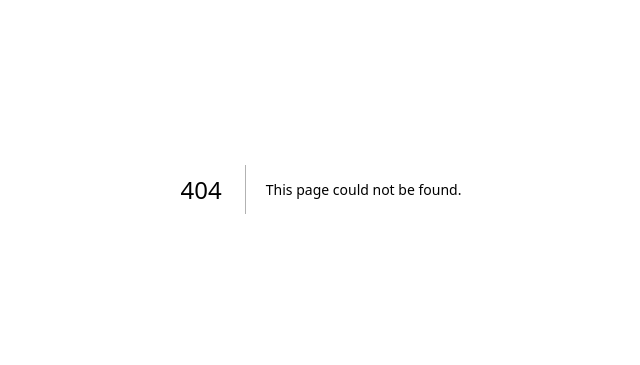
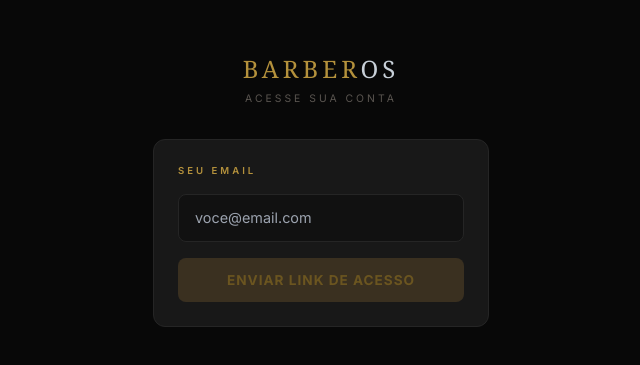
Before and after one commit to flyermandesign-stack/barberos, a Next.js app: page /login in a window 1280 px wide. Before the commit this address had no page. Shown: the part 211-576 px from the top of the page, without its empty margins (319-959 px from the left). Built offline with nearby package versions, Linux system fonts and the light colour scheme.

Commit message:
feat: login Magic Link + botão agendar com redirect

```diff
--- /dev/null
+++ b/src/app/auth/callback/route.ts
@@ -0,0 +1,15 @@
+import { createClient } from '@/lib/supabase/server'
+import { NextResponse } from 'next/server'
+
+export async function GET(request: Request) {
+  const { searchParams, origin } = new URL(request.url)
+  const code = searchParams.get('code')
+  const next = searchParams.get('next') ?? '/'
+
+  if (code) {
+    const supabase = createClient()
+    await supabase.auth.exchangeCodeForSession(code)
+  }
+
+  return NextResponse.redirect(`${origin}${next}`)
+}
--- /dev/null
+++ b/src/app/barbearia/[slug]/BotaoAgendar.tsx
@@ -0,0 +1,41 @@
+'use client'
+
+import { useRouter } from 'next/navigation'
+
+interface Props {
+  slug: string
+  servicoId: string
+  logado: boolean
+}
+
+export default function BotaoAgendar({ slug, servicoId, logado }: Props) {
+  const router = useRouter()
+
+  function handleClick() {
+    if (!logado) {
+      router.push(`/login?next=/barbearia/${slug}/agendar?servico=${servicoId}`)
+    } else {
+      router.push(`/barbearia/${slug}/agendar?servico=${servicoId}`)
+    }
+  }
+
+  return (
+    <button
+      onClick={handleClick}
+      style={{
+        padding: '0.45rem 1rem',
+        borderRadius: '6px',
+        border: '1px solid #b4913c',
+        background: 'transparent',
+        color: '#b4913c',
+        fontSize: '0.72rem',
+        fontWeight: 600,
+        cursor: 'pointer',
+        letterSpacing: '1px',
+        textTransform: 'uppercase',
+      }}
+    >
+      Agendar
+    </button>
+  )
+}
--- a/src/app/barbearia/[slug]/page.tsx
+++ b/src/app/barbearia/[slug]/page.tsx
@@ -1,5 +1,6 @@
 import { createClient } from '@/lib/supabase/server'
 import { notFound } from 'next/navigation'
+import BotaoAgendar from './BotaoAgendar'
 
 interface Props {
   params: { slug: string }
@@ -7,6 +8,8 @@ interface Props {
 
 export default async function BarbeariePage({ params }: Props) {
   const supabase = createClient()
+
+  const { data: { session } } = await supabase.auth.getSession()
 
   const { data: estabelecimento } = await supabase
     .from('estabelecimentos')
@@ -31,7 +34,6 @@ export default async function BarbeariePage({ params }: Props) {
   return (
     <main style={{ background: '#080808', minHeight: '100vh', color: '#ede8e0', fontFamily: 'Inter, sans-serif' }}>
 
-      {/* HERO */}
       <div style={{ position: 'relative', background: 'linear-gradient(135deg, #0a0a0a 0%, #1a1410 50%, #0a0808 100%)', padding: '3rem 2rem 2rem', borderBottom: '1px solid #252525' }}>
         <div style={{ maxWidth: '800px', margin: '0 auto' }}>
           <div style={{ fontSize: '0.6rem', fontWeight: 600, letterSpacing: '4px', textTransform: 'uppercase', color: '#b4913c', marginBottom: '0.75rem', display: 'flex', alignItems: 'center', gap: '0.5rem' }}>
@@ -49,7 +51,6 @@ export default async function BarbeariePage({ params }: Props) {
 
       <div style={{ maxWidth: '800px', margin: '0 auto', padding: '2rem' }}>
 
-        {/* SERVIÇOS */}
         <div style={{ fontSize: '0.6rem', fontWeight: 600, letterSpacing: '4px', textTransform: 'uppercase', color: '#b4913c', marginBottom: '1rem', display: 'flex', alignItems: 'center', gap: '0.75rem' }}>
           Serviços
           <span style={{ flex: 1, height: '1px', background: '#252525', display: 'inline-block' }}></span>
@@ -57,22 +58,23 @@ export default async function BarbeariePage({ params }: Props) {
 
         <div style={{ display: 'flex', flexDirection: 'column', gap: '0.5rem', marginBottom: '2.5rem' }}>
           {servicos?.map(s => (
-            <div key={s.id} style={{ background: '#181818', border: '1px solid #252525', borderRadius: '10px', padding: '1rem 1.25rem', display: 'flex', alignItems: 'center', justifyContent: 'space-between', transition: 'border-color 0.15s' }}>
+            <div key={s.id} style={{ background: '#181818', border: '1px solid #252525', borderRadius: '10px', padding: '1rem 1.25rem', display: 'flex', alignItems: 'center', justifyContent: 'space-between' }}>
               <div>
                 <div style={{ fontWeight: 600, fontSize: '0.9rem', marginBottom: '0.2rem' }}>{s.nome}</div>
                 <div style={{ color: '#5a5550', fontSize: '0.7rem' }}>{s.duracao_min} min · {s.descricao}</div>
               </div>
               <div style={{ display: 'flex', alignItems: 'center', gap: '1rem' }}>
                 <span style={{ color: '#b4913c', fontWeight: 700, fontSize: '0.95rem' }}>R$ {Number(s.preco).toFixed(2)}</span>
-                <button style={{ padding: '0.45rem 1rem', borderRadius: '6px', border: '1px solid #b4913c', background: 'transparent', color: '#b4913c', fontSize: '0.72rem', fontWeight: 600, cursor: 'pointer', letterSpacing: '1px', textTransform: 'uppercase' }}>
-                  Agendar
-                </button>
+                <BotaoAgendar
+                  slug={params.slug}
+                  servicoId={s.id}
+                  logado={!!session}
+                />
               </div>
             </div>
           ))}
         </div>
 
-        {/* BARBEIROS */}
         <div style={{ fontSize: '0.6rem', fontWeight: 600, letterSpacing: '4px', textTransform: 'uppercase', color: '#b4913c', marginBottom: '1rem', display: 'flex', alignItems: 'center', gap: '0.75rem' }}>
           Barbeiros
           <span style={{ flex: 1, height: '1px', background: '#252525', display: 'inline-block' }}></span>
--- /dev/null
+++ b/src/app/login/page.tsx
@@ -0,0 +1,73 @@
+'use client'
+
+import { useState } from 'react'
+import { createClient } from '@/lib/supabase/client'
+
+export default function LoginPage() {
+  const [email, setEmail] = useState('')
+  const [enviado, setEnviado] = useState(false)
+  const [loading, setLoading] = useState(false)
+
+  async function handleLogin() {
+    setLoading(true)
+    const supabase = createClient()
+    await supabase.auth.signInWithOtp({
+      email,
+      options: {
+        emailRedirectTo: 'http://localhost:3000/auth/callback',
+      },
+    })
+    setEnviado(true)
+    setLoading(false)
+  }
+
+  return (
+    <main style={{ background: '#080808', minHeight: '100vh', color: '#ede8e0', fontFamily: 'Inter, sans-serif', display: 'flex', alignItems: 'center', justifyContent: 'center' }}>
+      <div style={{ width: '100%', maxWidth: '400px', padding: '2rem' }}>
+
+        <div style={{ textAlign: 'center', marginBottom: '2rem' }}>
+          <div style={{ fontFamily: 'Georgia, serif', fontSize: '1.5rem', letterSpacing: '4px', color: '#b4913c', marginBottom: '0.25rem' }}>
+            BARBER<span style={{ color: '#c8d0d8' }}>OS</span>
+          </div>
+          <div style={{ fontSize: '0.65rem', letterSpacing: '3px', textTransform: 'uppercase', color: '#5a5550' }}>
+            Acesse sua conta
+          </div>
+        </div>
+
+        {!enviado ? (
+          <div style={{ background: '#181818', border: '1px solid #252525', borderRadius: '12px', padding: '1.5rem' }}>
+            <div style={{ fontSize: '0.6rem', fontWeight: 600, letterSpacing: '3px', textTransform: 'uppercase', color: '#b4913c', marginBottom: '1rem' }}>
+              Seu email
+            </div>
+            <input
+              type="email"
+              placeholder="voce@email.com"
+              value={email}
+              onChange={e => setEmail(e.target.value)}
+              onKeyDown={e => e.key === 'Enter' && handleLogin()}
+              style={{ width: '100%', padding: '0.75rem 1rem', borderRadius: '8px', border: '1px solid #252525', background: '#111', color: '#ede8e0', fontSize: '0.9rem', outline: 'none', boxSizing: 'border-box', marginBottom: '1rem' }}
+            />
+            <button
+              onClick={handleLogin}
+              disabled={loading || !email}
+              style={{ width: '100%', padding: '0.75rem', borderRadius: '8px', border: 'none', background: loading || !email ? '#3a3020' : '#b4913c', color: loading || !email ? '#6b5520' : '#080808', fontWeight: 700, fontSize: '0.85rem', cursor: loading || !email ? 'not-allowed' : 'pointer', letterSpacing: '1px', textTransform: 'uppercase' }}
+            >
+              {loading ? 'Enviando...' : 'Enviar link de acesso'}
+            </button>
+          </div>
+        ) : (
+          <div style={{ background: '#181818', border: '1px solid rgba(58,110,82,0.4)', borderRadius: '12px', padding: '2rem', textAlign: 'center' }}>
+            <div style={{ fontSize: '2rem', marginBottom: '1rem' }}>✉️</div>
+            <div style={{ fontWeight: 600, marginBottom: '0.5rem' }}>Link enviado!</div>
+            <div style={{ color: '#5a5550', fontSize: '0.8rem', lineHeight: 1.6 }}>
+              Abrimos um link de acesso para<br />
+              <span style={{ color: '#b4913c' }}>{email}</span><br />
+              Clique no link para entrar.
+            </div>
+          </div>
+        )}
+
+      </div>
+    </main>
+  )
+}
```
